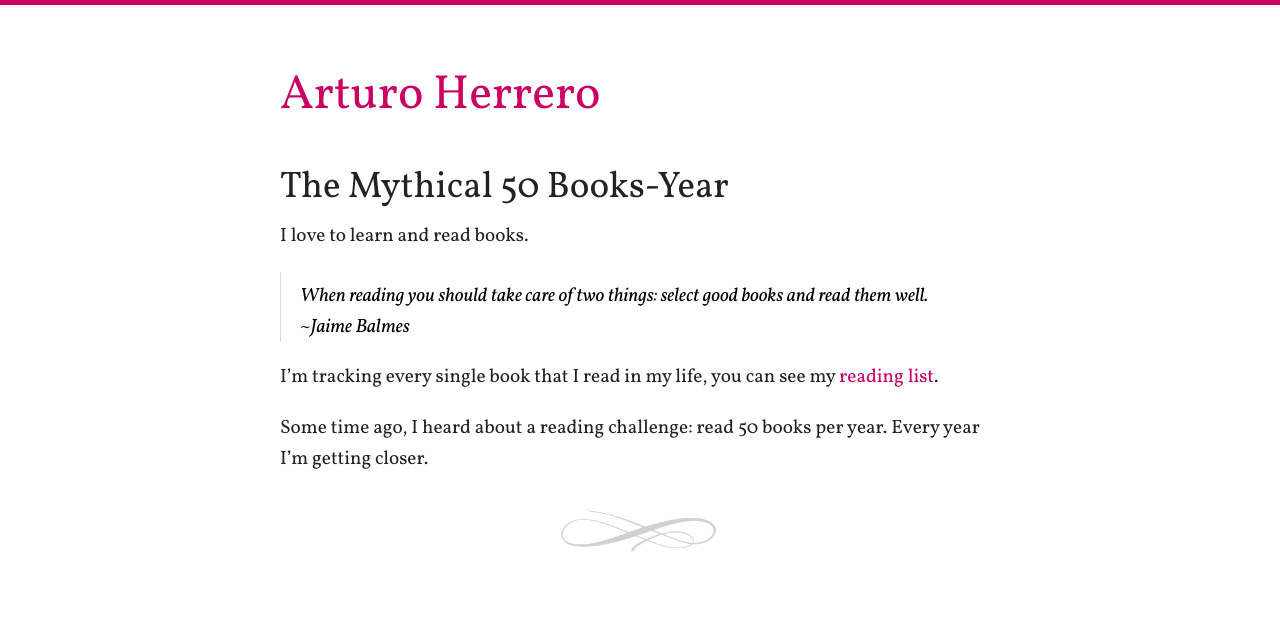
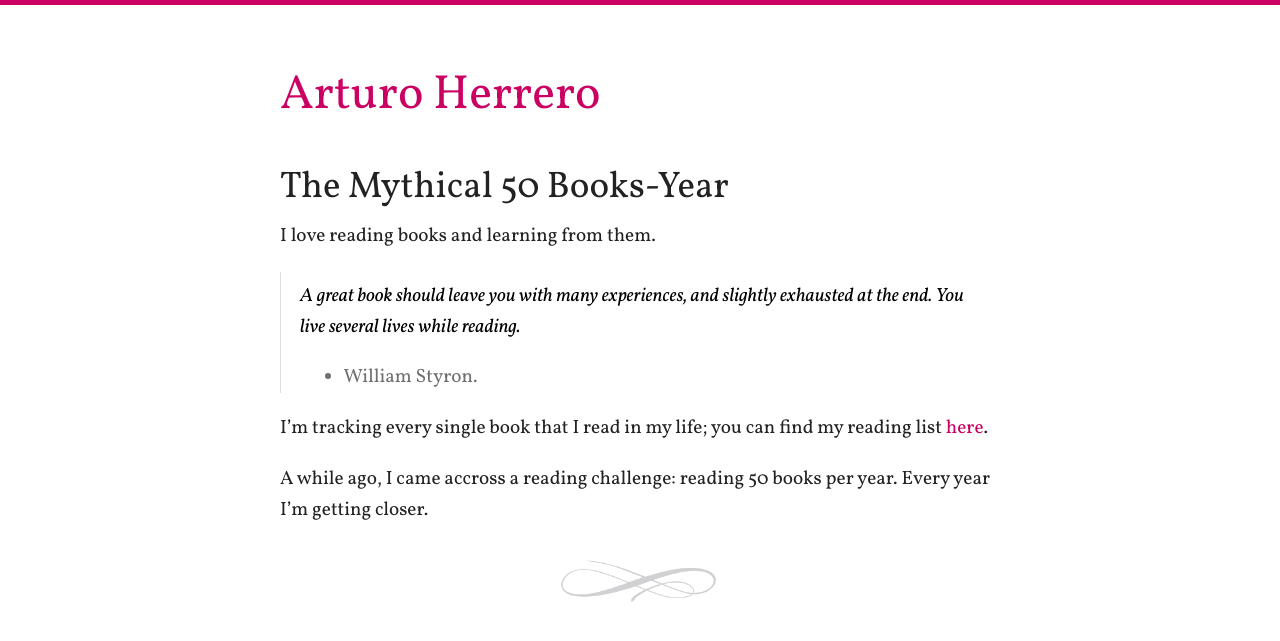
Before and after one commit to arturoherrero/arturoherrero.com, a Jekyll site: the page built from article/_posts/2011-02-06-the-mythical-50-books-year.md, in a window 1280 px wide. Shown: the top 641 px of the page. Built offline with Jekyll 4.4.1, drawn with Linux system fonts in a browser that asks for light colours.

Commit message:
Improve grammar

```diff
--- a/article/_posts/2011-02-06-the-mythical-50-books-year.md
+++ b/article/_posts/2011-02-06-the-mythical-50-books-year.md
@@ -4,14 +4,14 @@
 redirect_from: /2011/02/06/the-mythical-50-books-year/
 ---
 
-I love to learn and read books.
+I love reading books and learning from them.
 
-> When reading you should take care of two things: select good books and read them well.
-> ~Jaime Balmes
+> A great book should leave you with many experiences, and slightly exhausted at the end. You live several lives while reading.
+> - William Styron.
 
-I'm tracking every single book that I read in my life, you can see my [reading list][1].
+I'm tracking every single book that I read in my life; you can find my reading list [here][1].
 
-Some time ago, I heard about a reading challenge: read 50 books per year. Every
+A while ago, I came accross a reading challenge: reading 50 books per year. Every
 year I'm getting closer.
 
 
```
Also changed, not shown: article/_posts/2010-12-20-blogging-like-a-hacker.md (+5 -5 lines).
